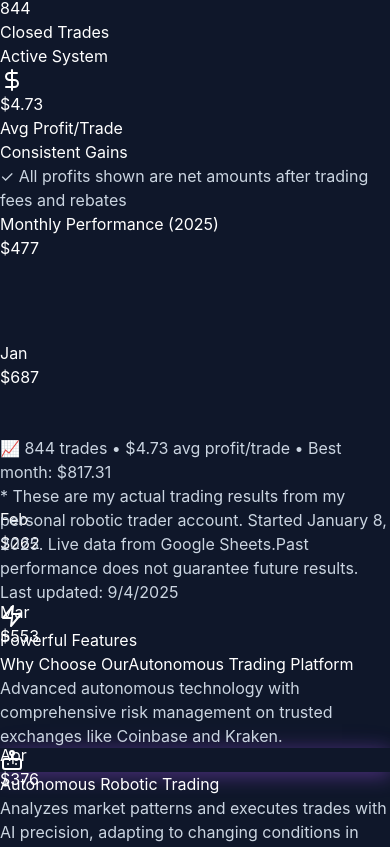
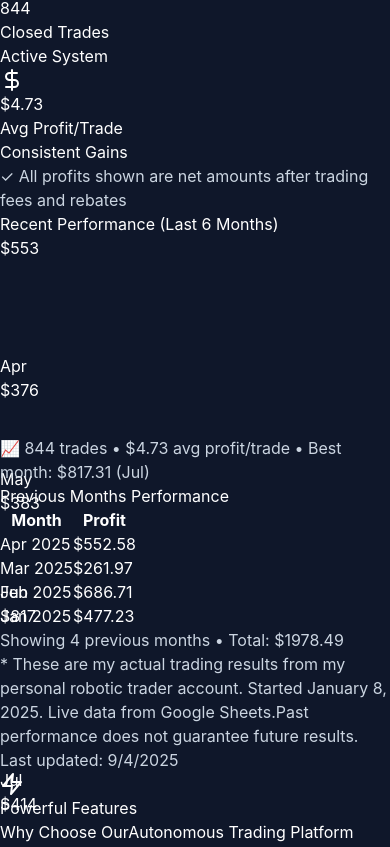
Before and after one commit to patjenkinsGIT/myrobotictrader, a React (Vite) app: page / in a window 390 px wide. Shown: the part 2301-3148 px from the top of the page. Built offline with nearby package versions, Linux system fonts and the light colour scheme.

Commit message:
Add live Google Sheets integration with mobile-optimized charts

```diff
--- a/src/components/TradingResults.tsx
+++ b/src/components/TradingResults.tsx
@@ -21,6 +21,16 @@ export const TradingResults: React.FC = () => {
   const dailyAvg = liveTradingData.isLiveData
     ? calculateLiveDailyAverage()
     : calculateDailyAverage();
+
+  // Split monthly data for better mobile display with smooth transition
+  const allMonthlyData = currentData.monthlyData;
+  const recentMonths = allMonthlyData.slice(-6); // Last 6 months for chart
+  const olderMonths = allMonthlyData.slice(0, -5).reverse(); // Previous months for table (newest first)
+
+  // Find best month with name
+  const bestMonthData = allMonthlyData.reduce((best, current) =>
+    current.profit > best.profit ? current : best
+  );
 
   return (
     <section className="py-16 px-4 relative overflow-hidden">
@@ -100,14 +110,11 @@ export const TradingResults: React.FC = () => {
           <div className="bg-gradient-to-br from-pink-500/40 to-rose-600/40 backdrop-blur-sm rounded-2xl border border-pink-400/30 p-6 text-center shadow-lg shadow-pink-500/20">
             <Zap className="w-8 h-8 text-pink-300 mx-auto mb-3" />
             <div className="text-2xl font-bold text-pink-200 mb-2 font-mono">
-              ${currentData.bestMonth.toFixed(2)}
+              ${bestMonthData.profit.toFixed(2)}
             </div>
             <div className="text-gray-200 text-sm">Best Month</div>
             <div className="text-xs text-pink-300 mt-1">
-              {currentData.monthlyData.find(
-                (m) => m.profit === currentData.bestMonth
-              )?.month || "July"}{" "}
-              2025
+              {bestMonthData.month} 2025
             </div>
           </div>
 
@@ -136,20 +143,21 @@ export const TradingResults: React.FC = () => {
           </p>
         </div>
 
-        <div className="bg-gradient-to-r from-gray-900/50 to-gray-800/50 backdrop-blur-sm rounded-2xl border border-white/10 p-4 md:p-8">
+        {/* Recent Months Chart - Mobile Optimized (Last 6 Months) */}
+        <div className="bg-gradient-to-r from-gray-900/50 to-gray-800/50 backdrop-blur-sm rounded-2xl border border-white/10 p-4 md:p-8 mb-8">
           <h3 className="text-xl md:text-2xl font-bold text-white mb-4 md:mb-6 text-center">
-            Monthly Performance (2025)
+            Recent Performance (Last 6 Months)
           </h3>
 
           <div className="w-full overflow-x-auto">
             <div
-              className="flex items-end justify-center gap-2 md:gap-4 mb-4 md:mb-6 min-w-max mx-auto"
+              className="flex items-end justify-center gap-3 md:gap-6 mb-4 md:mb-6 min-w-max mx-auto"
               style={{ height: "200px" }}
             >
-              {currentData.monthlyData.map((month) => {
+              {recentMonths.map((month) => {
                 const maxBarHeight = 140;
                 const maxProfit = Math.max(
-                  ...currentData.monthlyData.map((m) => m.profit)
+                  ...recentMonths.map((m) => m.profit)
                 );
                 const height = Math.max(
                   (month.profit / maxProfit) * maxBarHeight,
@@ -168,7 +176,7 @@ export const TradingResults: React.FC = () => {
                     </div>
 
                     <div
-                      className={`w-8 md:w-12 rounded-t-lg transition-all duration-1000 ease-out ${
+                      className={`w-10 md:w-16 rounded-t-lg transition-all duration-1000 ease-out ${
                         isHighest
                           ? "bg-gradient-to-t from-yellow-500 to-yellow-300 shadow-lg shadow-yellow-400/40"
                           : "bg-gradient-to-t from-emerald-500 to-green-400 shadow-lg shadow-emerald-400/30"
@@ -192,10 +200,60 @@ export const TradingResults: React.FC = () => {
             <p className="text-emerald-300 font-semibold text-sm md:text-lg">
               📈 {currentData.totalTrades} trades • $
               {currentData.avgProfitPerTrade.toFixed(2)} avg profit/trade • Best
-              month: ${currentData.bestMonth.toFixed(2)}
+              month: ${bestMonthData.profit.toFixed(2)} ({bestMonthData.month})
             </p>
           </div>
         </div>
+
+        {/* Previous Months Table (with smooth transition from chart) */}
+        {olderMonths.length > 0 && (
+          <div className="bg-gradient-to-r from-gray-900/50 to-gray-800/50 backdrop-blur-sm rounded-2xl border border-white/10 p-4 md:p-8 mb-8">
+            <h3 className="text-xl md:text-2xl font-bold text-white mb-4 md:mb-6 text-center">
+              Previous Months Performance
+            </h3>
+
+            <div className="overflow-x-auto">
+              <table className="w-full text-left">
+                <thead>
+                  <tr className="border-b border-white/10">
+                    <th className="text-gray-300 font-semibold py-3 px-4">
+                      Month
+                    </th>
+                    <th className="text-gray-300 font-semibold py-3 px-4 text-right">
+                      Profit
+                    </th>
+                  </tr>
+                </thead>
+                <tbody>
+                  {olderMonths.map((month, index) => (
+                    <tr
+                      key={month.month}
+                      className={`border-b border-white/5 ${
+                        index % 2 === 0 ? "bg-white/5" : ""
+                      }`}
+                    >
+                      <td className="text-gray-200 py-3 px-4 font-medium">
+                        {month.month} 2025
+                      </td>
+                      <td className="text-emerald-300 py-3 px-4 text-right font-mono font-semibold">
+                        ${month.profit.toFixed(2)}
+                      </td>
+                    </tr>
+                  ))}
+                </tbody>
+              </table>
+            </div>
+
+            <div className="text-center mt-4">
+              <p className="text-gray-400 text-sm">
+                Showing {olderMonths.length} previous months • Total: $
+                {olderMonths
+                  .reduce((sum, month) => sum + month.profit, 0)
+                  .toFixed(2)}
+              </p>
+            </div>
+          </div>
+        )}
 
         <div className="text-center mt-8">
           <p className="text-sm text-gray-400 max-w-2xl mx-auto">
--- a/src/data/liveTrading.ts
+++ b/src/data/liveTrading.ts
@@ -1,5 +1,5 @@
 // Live Trading Data - Updated from Google Sheets
-// Last updated: 2025-09-04T06:10:30.385Z
+// Last updated: 2025-09-04T12:21:52.194Z
 
 export const liveTradingData = {
   totalProfit: 3996.17,
@@ -46,7 +46,7 @@ export const liveTradingData = {
     "profit": 27.51
   }
 ],
-  lastUpdated: "2025-09-04T06:10:30.386Z",
+  lastUpdated: "2025-09-04T12:21:52.195Z",
   isLiveData: true,
 };
 
```
